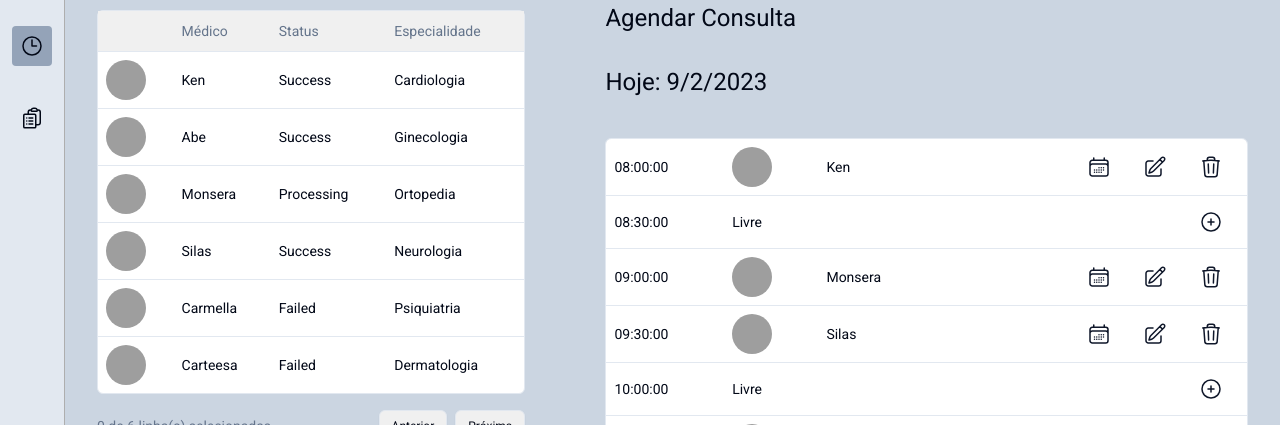
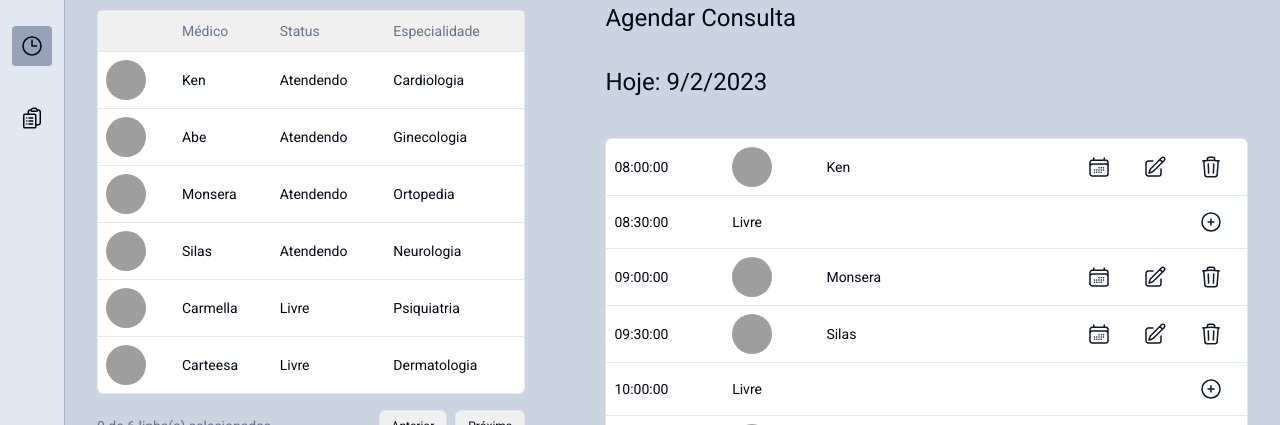
Before and after one commit to visantiago99/medical-app, a Next.js app: page /agenda-consultas in a window 1280 px wide. Shown: the part 166-591 px from the top of the page. Built offline with nearby package versions, Linux system fonts and the light colour scheme; grey boxes are pictures that could not be loaded.

Commit message:
Fix status language

```diff
--- a/src/components/Dashboard/DashPatientsTable.tsx
+++ b/src/components/Dashboard/DashPatientsTable.tsx
@@ -7,49 +7,49 @@ const data: PatientProps[] = [
   {
     id: 'm5gr84i9',
     schedule: '02/09/2023, 07:30:00',
-    status: 'success',
+    status: 'Atendido',
     patient: 'Ken',
   },
   {
     id: '3u1reuv4',
     schedule: '02/09/2023, 08:30:00',
-    status: 'success',
+    status: 'Atendido',
     patient: 'Abe',
   },
   {
     id: 'derv1ws0',
     schedule: '02/09/2023, 09:00:00',
-    status: 'processing',
+    status: 'Marcado',
     patient: 'Monsera',
   },
   {
     id: '5kma53ae',
     schedule: '02/09/2023, 09:30:00',
-    status: 'success',
+    status: 'Atendido',
     patient: 'Silas',
   },
   {
     id: 'bhqecj4p',
     schedule: '02/09/2023, 09:30:00',
-    status: 'failed',
+    status: 'Desmarcado',
     patient: 'Carmella',
   },
   {
     id: 'bhqecj4p12',
     schedule: '02/09/2023, 10:00:00',
-    status: 'failed',
+    status: 'Desmarcado',
     patient: 'Carteesa',
   },
   {
     id: 'bhqesafacj4p12',
     schedule: '02/09/2023, 10:30:00',
-    status: 'success',
+    status: 'Marcado',
     patient: 'Devns',
   },
   {
     id: 'bhqesafacj4p12',
     schedule: '02/09/2023, 11:00:00',
-    status: 'success',
+    status: 'Marcado',
     patient: 'Waasns',
   },
 ];
@@ -57,7 +57,7 @@ const data: PatientProps[] = [
 export type PatientProps = {
   id: string;
   schedule: string;
-  status: 'pending' | 'processing' | 'success' | 'failed';
+  status: 'Aguardando' | 'Marcado' | 'Atendido' | 'Desmarcado';
   patient: string;
 };
 
--- a/src/components/ScheduleAppointment/DoctorsTable.tsx
+++ b/src/components/ScheduleAppointment/DoctorsTable.tsx
@@ -6,37 +6,37 @@ import { Avatar, AvatarFallback, AvatarImage } from '../ui/avatar';
 const data: PatientProps[] = [
   {
     id: 'm5gr84i9',
-    status: 'success',
+    status: 'Atendendo',
     doctor: 'Ken',
     speciality: 'Cardiologia',
   },
   {
     id: '3u1reuv4',
-    status: 'success',
+    status: 'Atendendo',
     doctor: 'Abe',
     speciality: 'Ginecologia',
   },
   {
     id: 'derv1ws0',
-    status: 'processing',
+    status: 'Atendendo',
     doctor: 'Monsera',
     speciality: 'Ortopedia',
   },
   {
     id: '5kma53ae',
-    status: 'success',
+    status: 'Atendendo',
     doctor: 'Silas',
     speciality: 'Neurologia',
   },
   {
     id: 'bhqecj4p',
-    status: 'failed',
+    status: 'Livre',
     doctor: 'Carmella',
     speciality: 'Psiquiatria',
   },
   {
     id: 'bhqecj4p12',
-    status: 'failed',
+    status: 'Livre',
     doctor: 'Carteesa',
     speciality: 'Dermatologia',
   },
@@ -44,7 +44,7 @@ const data: PatientProps[] = [
 
 export type PatientProps = {
   id: string;
-  status: 'pending' | 'processing' | 'success' | 'failed';
+  status: 'Atendendo' | 'Livre';
   doctor: string;
   speciality: string;
 };
--- a/src/components/base/Sidebar.tsx
+++ b/src/components/base/Sidebar.tsx
@@ -10,11 +10,11 @@ import {
   ClockIcon,
 } from '@heroicons/react/24/outline';
 import { useRouter } from 'next/router';
+import BaseTooltip from './BaseTooltip';
 
 export default function SidebarDemo() {
   const [open, setOpen] = useState(false);
   const router = useRouter();
-  console.log(router.pathname);
 
   return (
     <div className="flex">
@@ -36,6 +36,7 @@ export default function SidebarDemo() {
           </div>
           <div className="flex-1">
             <ul className="pt-2 pb-4 flex flex-col gap-8 text-sm">
+              <BaseTooltip content="Dashboard">
                 <li
                   className={`rounded-sm w-full hover:bg-slate-400 ${
                     router.pathname === '/dashboard' ? 'bg-slate-400' : ''
@@ -48,12 +49,18 @@ export default function SidebarDemo() {
                     }`}
                   >
                     <BuildingOffice2Icon className="h-6 w-6" />
-                  <span className="text-black">{open ? 'Dashboard' : ''}</span>
+                    <span className="text-black">
+                      {open ? 'Dashboard' : ''}
+                    </span>
                   </Link>
                 </li>
+              </BaseTooltip>
+              <BaseTooltip content="Agenda de Consultas">
                 <li
                   className={`rounded-sm w-full hover:bg-slate-400 ${
-                  router.pathname === '/agenda-consultas' ? 'bg-slate-400' : ''
+                    router.pathname === '/agenda-consultas'
+                      ? 'bg-slate-400'
+                      : ''
                   }`}
                 >
                   <Link
@@ -68,9 +75,13 @@ export default function SidebarDemo() {
                     </span>
                   </Link>
                 </li>
+              </BaseTooltip>
+              <BaseTooltip content="Status de Consulta">
                 <li
                   className={`rounded-sm w-full hover:bg-slate-400 ${
-                  router.pathname === '/status-consultas' ? 'bg-slate-400' : ''
+                    router.pathname === '/status-consultas'
+                      ? 'bg-slate-400'
+                      : ''
                   }`}
                 >
                   <Link
@@ -85,6 +96,7 @@ export default function SidebarDemo() {
                     </span>
                   </Link>
                 </li>
+              </BaseTooltip>
             </ul>
           </div>
         </div>
```
Lines whose indentation alone changed are shown as unchanged.
